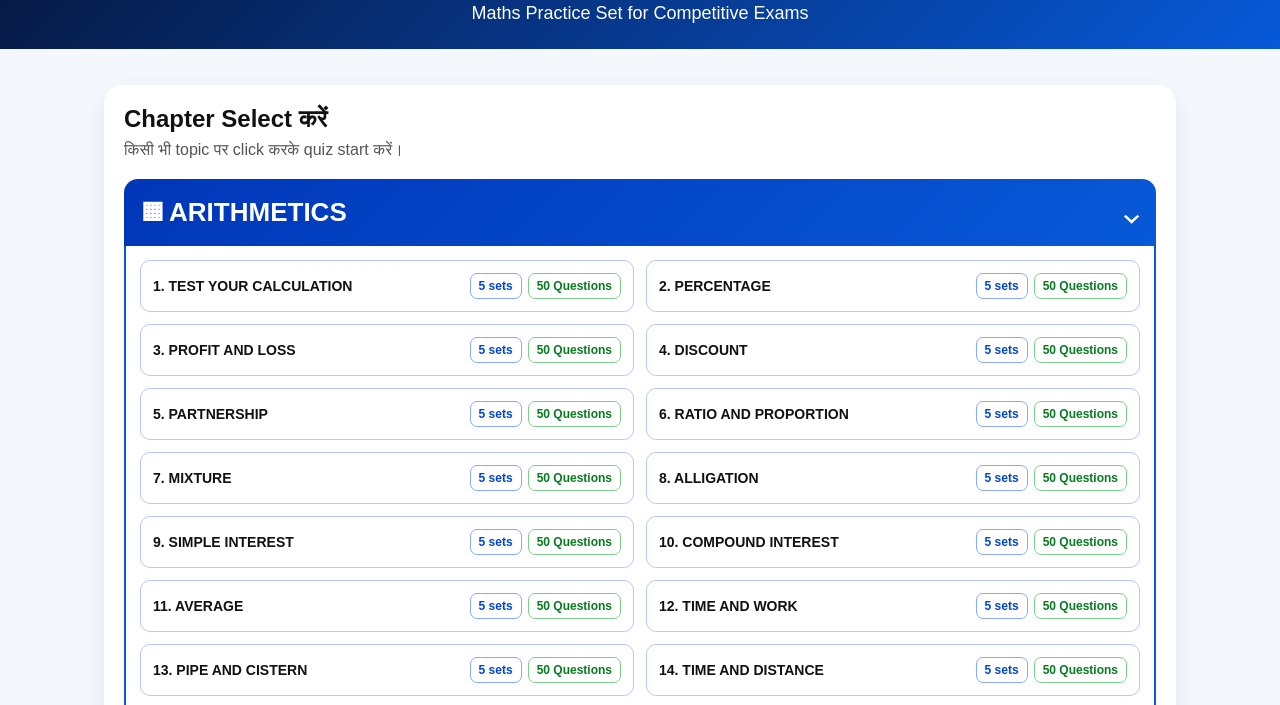
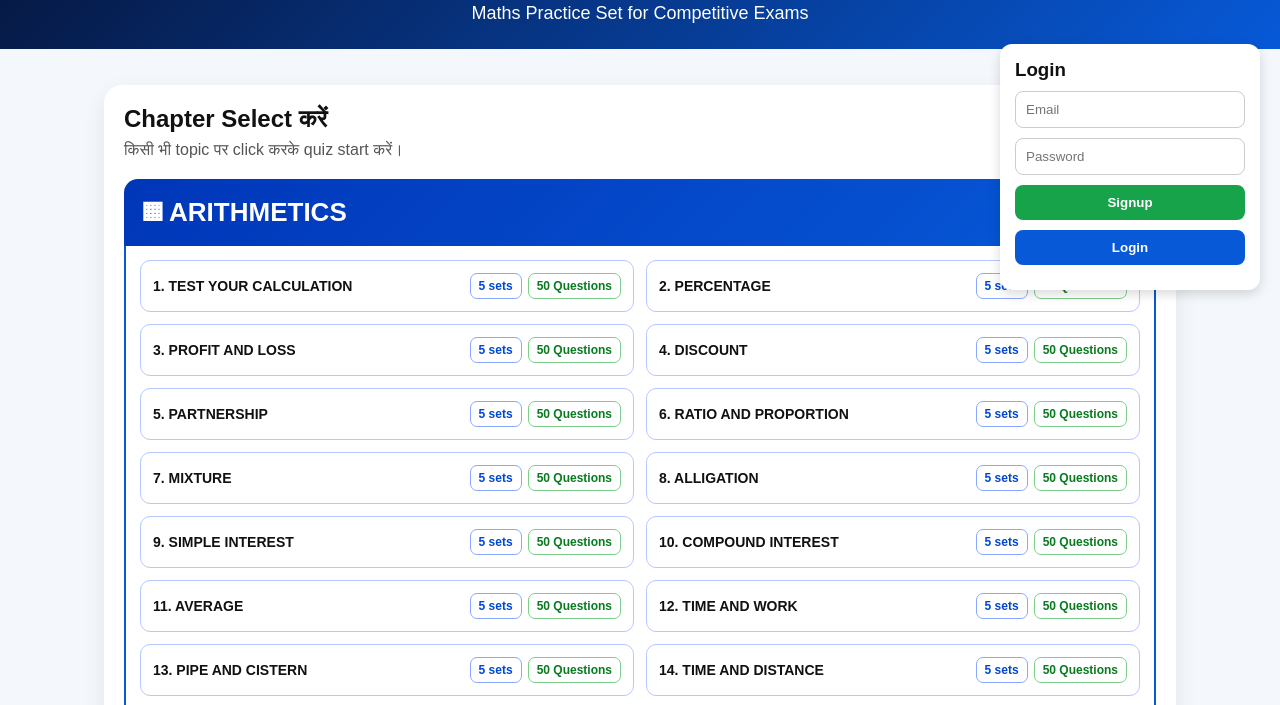
Before and after one commit to vk317117-dot/Quick-Rivision-, a plain HTML site: page index.html in a window 1280 px wide. Shown: the part 76-781 px from the top of the page. Drawn offline with Linux system fonts and the light colour scheme.

Commit message:
Update index.html

```diff
--- a/index.html
+++ b/index.html
@@ -342,8 +342,9 @@ document.getElementById("home").classList.remove("hidden");
   const app = initializeApp(firebaseConfig);
 </script>
   <div id="authBox" style="
-position:relative;
-margin:20px auto;
+position:absolute;
+top:120px;
+right:20px;
 background:white;
 padding:15px;
 border-radius:12px;
@@ -351,7 +352,6 @@ box-shadow:0 4px 12px rgba(0,0,0,.15);
 z-index:999;
 width:260px;
 ">
-
 <h3 style="margin-bottom:10px;">Login</h3>
 
 <input type="email" id="email"
```
